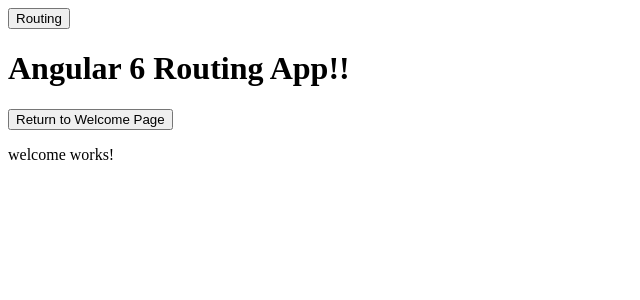
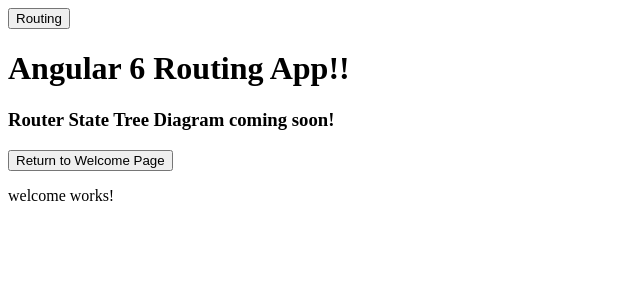
Before and after one commit to nathan-lapinski/angular-routing-playground, an Angular app: page /welcome in a window 1280 px wide. Shown: the top 300 px of the page, without its empty margins (0-640 px from the left). Built offline with nearby package versions, Linux system fonts and the light colour scheme.

Commit message:
minor tweak to app component

```diff
--- a/src/app/app.component.html
+++ b/src/app/app.component.html
@@ -8,5 +8,6 @@
   <button mat-menu-item><a [routerLink]="['/f1v1']">Feature 1 View 1</a></button>
 </mat-menu>
 <h1>Angular 6 Routing App!!</h1>
+<h3>Router State Tree Diagram coming soon!</h3>
 <button (click)="onClick()">Return to Welcome Page</button>
 <router-outlet (activate)="onRouterOutletActivate()" (deactivate)="onRouterOutletDeactivate()"></router-outlet>
```
